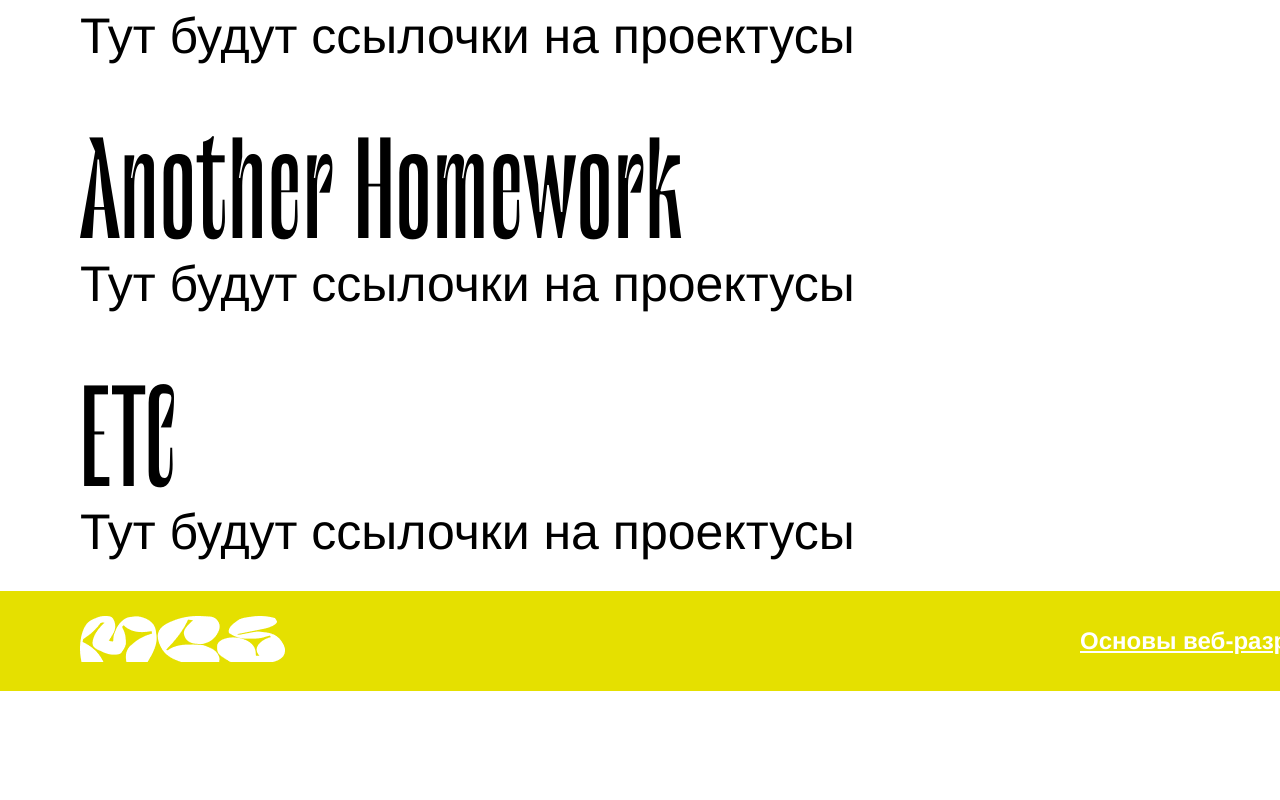
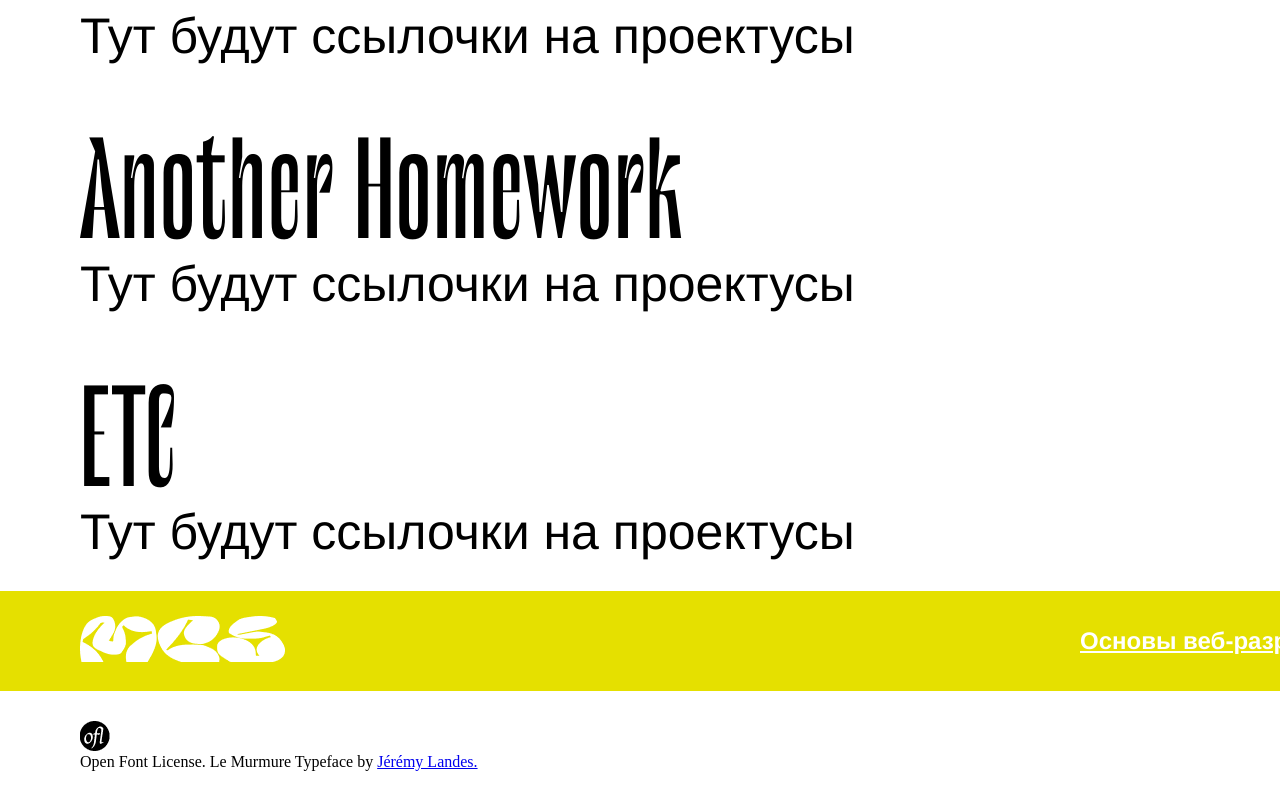
Before and after one commit to AlexKasatov/MSC_Practise, a plain HTML site: page practise_4/index.html in a window 1280 px wide. Shown: the part 1509-2309 px from the top of the page. Before the commit the page ends 2200 px from the top, so only its background shows below. Drawn offline with Linux system fonts and the light colour scheme; files whose address does not match are found by name.

Commit message:
add font copyright and change text selection color

```diff
--- a/practise_4/css/style.css
+++ b/practise_4/css/style.css
@@ -4,6 +4,11 @@
   src: url("../font/le-murmure.otf");
   font-family: "Lemurmure";
   font-weight: 200;
+}
+
+::selection {
+  color: #f4bcfb;
+  background: #e5e000;
 }
 
 .image {
@@ -150,3 +155,9 @@ nav {
 .footer-link:hover {
   color: #f4bcfb;
 }
+
+.footer-font {
+  margin-top: 30px;
+  padding-left: 80px;
+  margin-bottom: 30px;
+}
--- a/practise_4/index.html
+++ b/practise_4/index.html
@@ -66,6 +66,23 @@
             </a>
           </div>
         </section>
+        <section class="footer-font">
+          <a rel="license" href="https://scripts.sil.org/OFL">
+            <img
+              alt="Open Font License"
+              src="../practise_4/img/OFLLogoCircBW.png"
+          /></a>
+          <br />
+          <a rel="license" href="https://scripts.sil.org/OFL"> </a>
+          <p>
+            Open Font License. Le Murmure Typeface by
+            <a
+              href="https://velvetyne.fr/authors/jjjlllnnn/"
+              alt="Jérémy Landes"
+              >Jérémy Landes.</a
+            >
+          </p>
+        </section>
       </footer>
     </div>
   </body>
```
Also changed, not shown: practise_4/img/OFLLogoCircBW.png (added).
